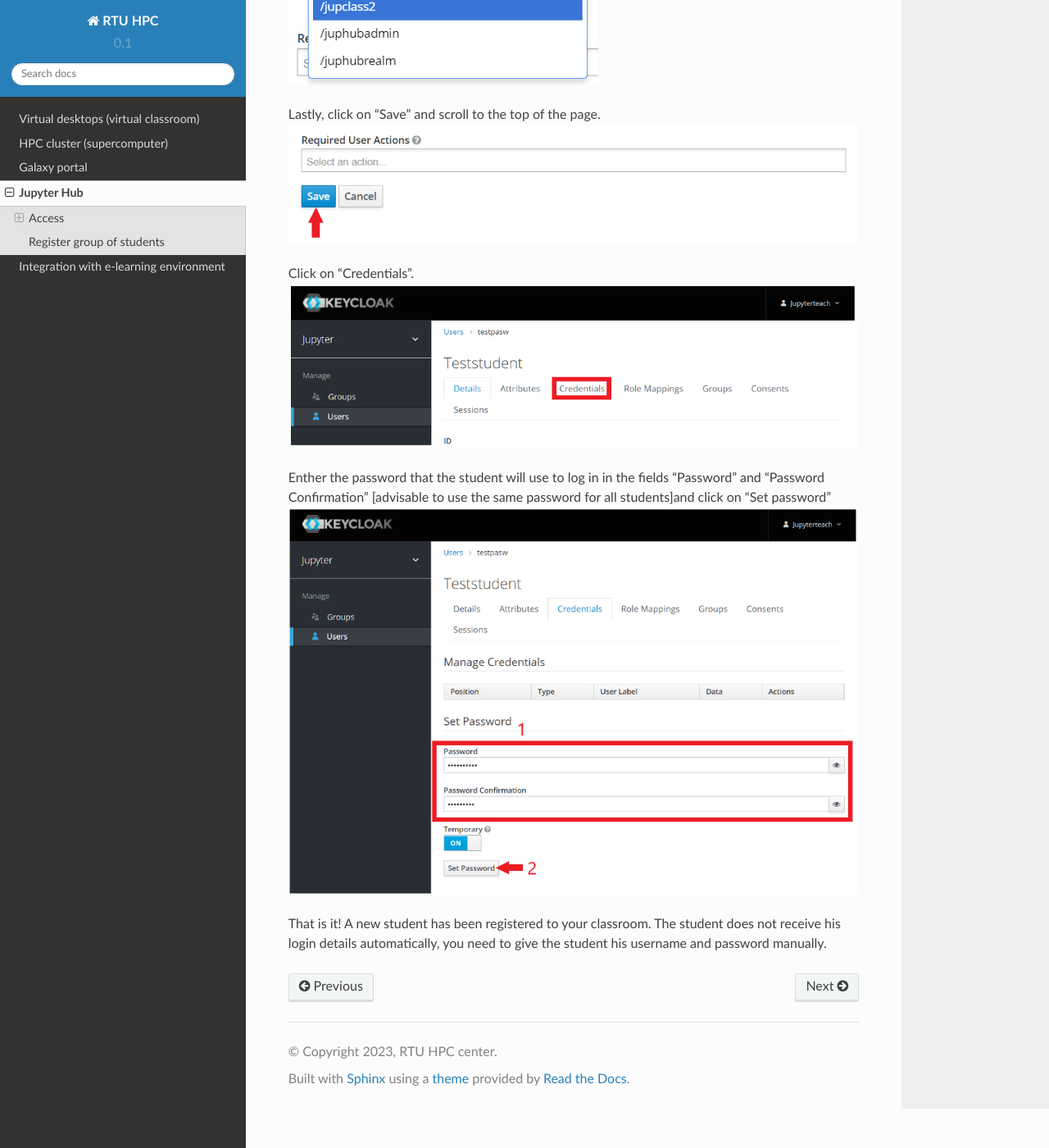
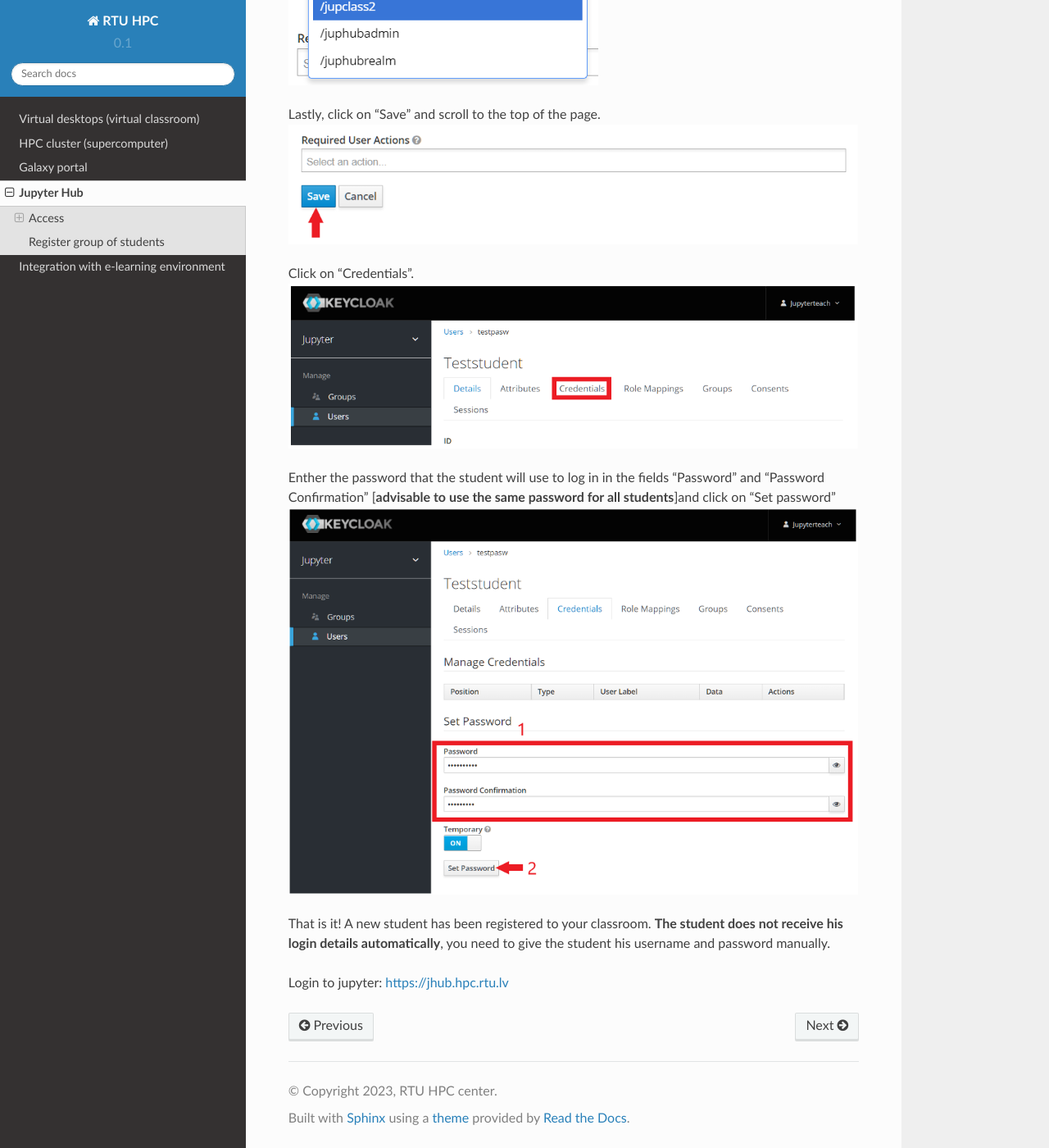
Before and after one commit to rtuhpc/hpc-platform, a Sphinx documentation site: the page built from doc/02_jupyter_hub.md, in a window 1280 px wide and 1400 px high, scrolled down 2947 px. Shown: the whole window at 82% size. Built offline with Sphinx 7.4.7 and the Read the Docs theme 2.0.0, drawn with Linux system fonts in a browser that asks for light colours; some of the changed text lies outside the part shown.

Commit message:
Update 02_jupyter_hub.md
desc changes

```diff
--- a/doc/02_jupyter_hub.md
+++ b/doc/02_jupyter_hub.md
@@ -23,7 +23,7 @@
 On the left side click on the button "Users" and then on the right side on "Add user".
 ![](./images/jupyter_2.png)
 
-Enther the student's username in the field "Username" [it is advisable to not use an email address as a student's username, thiss may cause errors] and in the box "Select existing group" enter the name of the desired classroom to which you wish to add the student.
+Enther the student's username in the field "Username" [**it is advisable to not use an email address as a student's username, thiss may cause errors**] and in the box "Select existing group" enter the name of the desired classroom to which you wish to add the student.
 ![](./images/jupyter_3.png)
 ![](./images/jupyter_3_1.png)
 
@@ -33,7 +33,9 @@
 Click on “Credentials”.
 ![](./images/jupyter_5.png)
 
-Enther the password that the student will use to log in in the fields “Password” and “Password Confirmation” [advisable to use the same password for all students]and click on "Set password"
+Enther the password that the student will use to log in in the fields “Password” and “Password Confirmation” [**advisable to use the same password for all students**]and click on "Set password"
 ![](./images/jupyter_6.png)
 
-That is it! A new student has been registered to your classroom. The student does not receive his login details automatically, you need to give the student his username and password manually.
+That is it! A new student has been registered to your classroom. **The student does not receive his login details automatically**, you need to give the student his username and password manually.
+
+Login to jupyter: [https://jhub.hpc.rtu.lv](https://jhub.hpc.rtu.lv)
```
